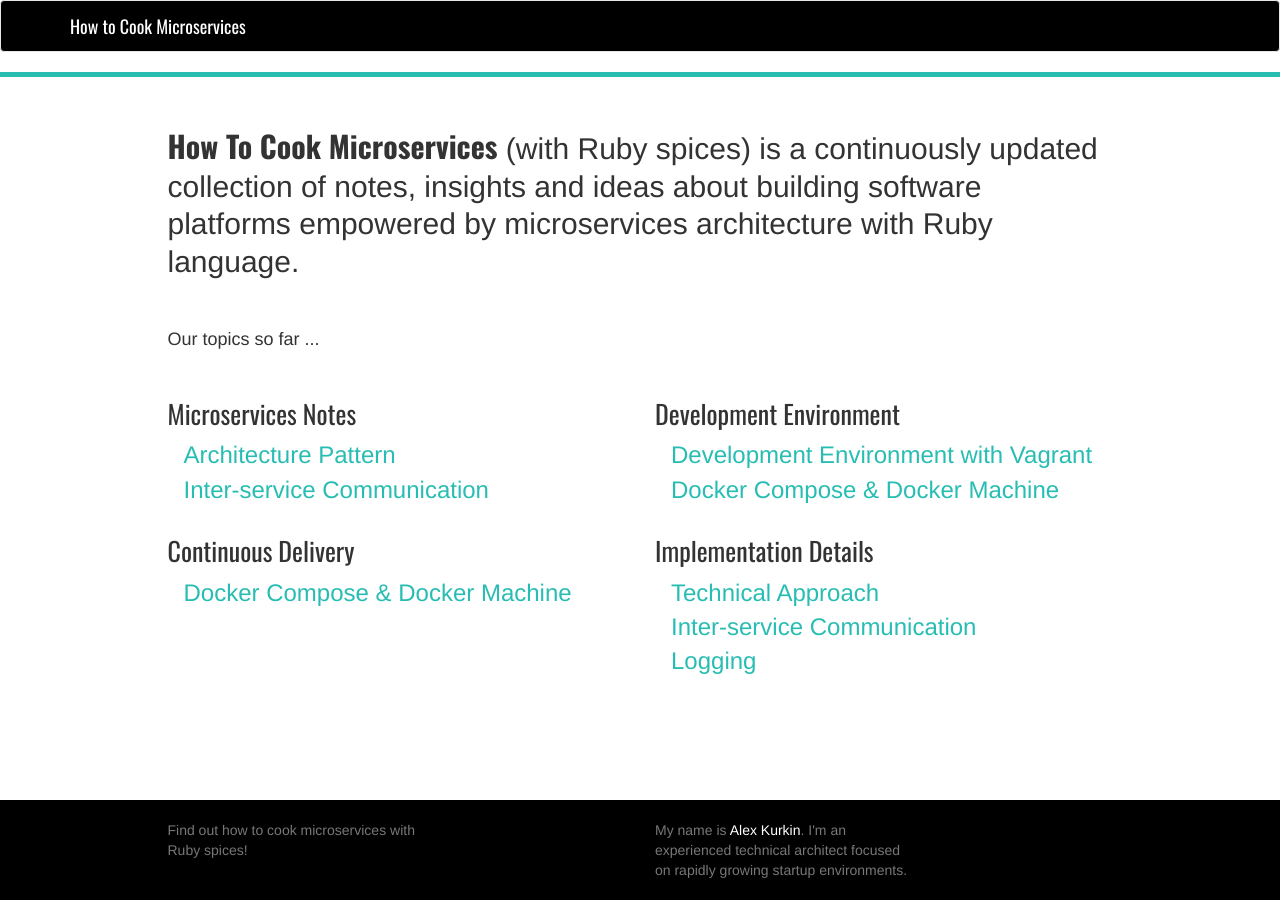
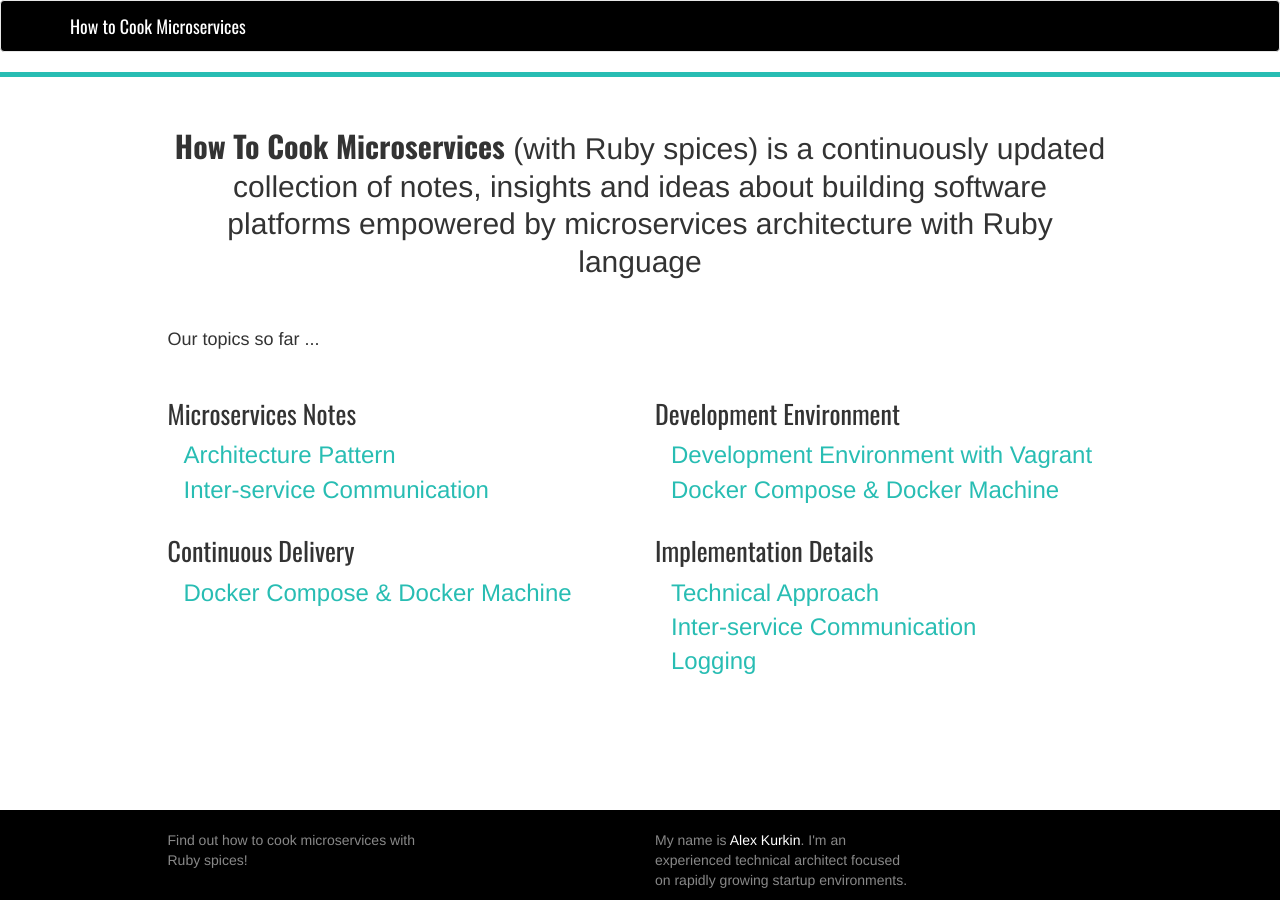
Before and after one commit to avgx/howtocookmicroservices.github.io, a Jekyll site: the page built from index.html, in a window 1280 px wide. Built offline with Jekyll 4.4.1, drawn with Linux system fonts in a browser that asks for light colours; comment, search, counter and statistics services are not loaded.

Commit message:
change layout slightly

```diff
--- a/_includes/footer.html
+++ b/_includes/footer.html
@@ -15,12 +15,12 @@
         </ul>
       </div> -->
 
-      <div class="col-xs-3 col-xs-offset-1">
+      <div class="col-sm-3 col-sm-offset-1">
         <!-- <p>{{site.description}}</p> -->
         <p>{{site.tag_line}}</p>
       </div>
 
-      <div class="col-xs-3 col-xs-offset-2">
+      <div class="col-sm-3 col-sm-offset-2">
         <p>My name is <a href="http://linkedin.com/in/akurkin/" target="_blank" class="post-link">Alex Kurkin</a>. I'm an experienced technical architect focused on rapidly growing startup environments.</p>
       </div>
     </div>
--- a/_layouts/default.html
+++ b/_layouts/default.html
@@ -50,8 +50,6 @@
         </div>
       </div>
     </div>
-
     {% include footer.html %}
   </body>
-
 </html>
--- a/_layouts/landing.html
+++ b/_layouts/landing.html
@@ -8,8 +8,8 @@
       <div class="container">
         <div class="row">
           <div class="col-sm-10 col-sm-offset-1">
-            <h2 class="hero-tag">
-            <strong>How To Cook Microservices</strong> (with Ruby spices) is a continuously updated collection of notes, insights and ideas about building software platforms empowered by microservices architecture with Ruby language.
+            <h2 class="hero-tag text-center">
+              <strong>How To Cook Microservices</strong> (with Ruby spices) is a continuously updated collection of notes, insights and ideas about building software platforms empowered by microservices architecture with Ruby language
             </h2>
             <!-- <a href="/architecture/"><h1 class="landing-hero">Microservices Architecture</h1></a> -->
           </div>
--- a/css/theme.scss
+++ b/css/theme.scss
@@ -67,8 +67,7 @@ body {
   position: absolute;
   bottom: 0;
   width: 100%;
-  height: $footer-height;
-  color: #777;
+  color: #888;
   background-color: #000;
 
   p {
```
